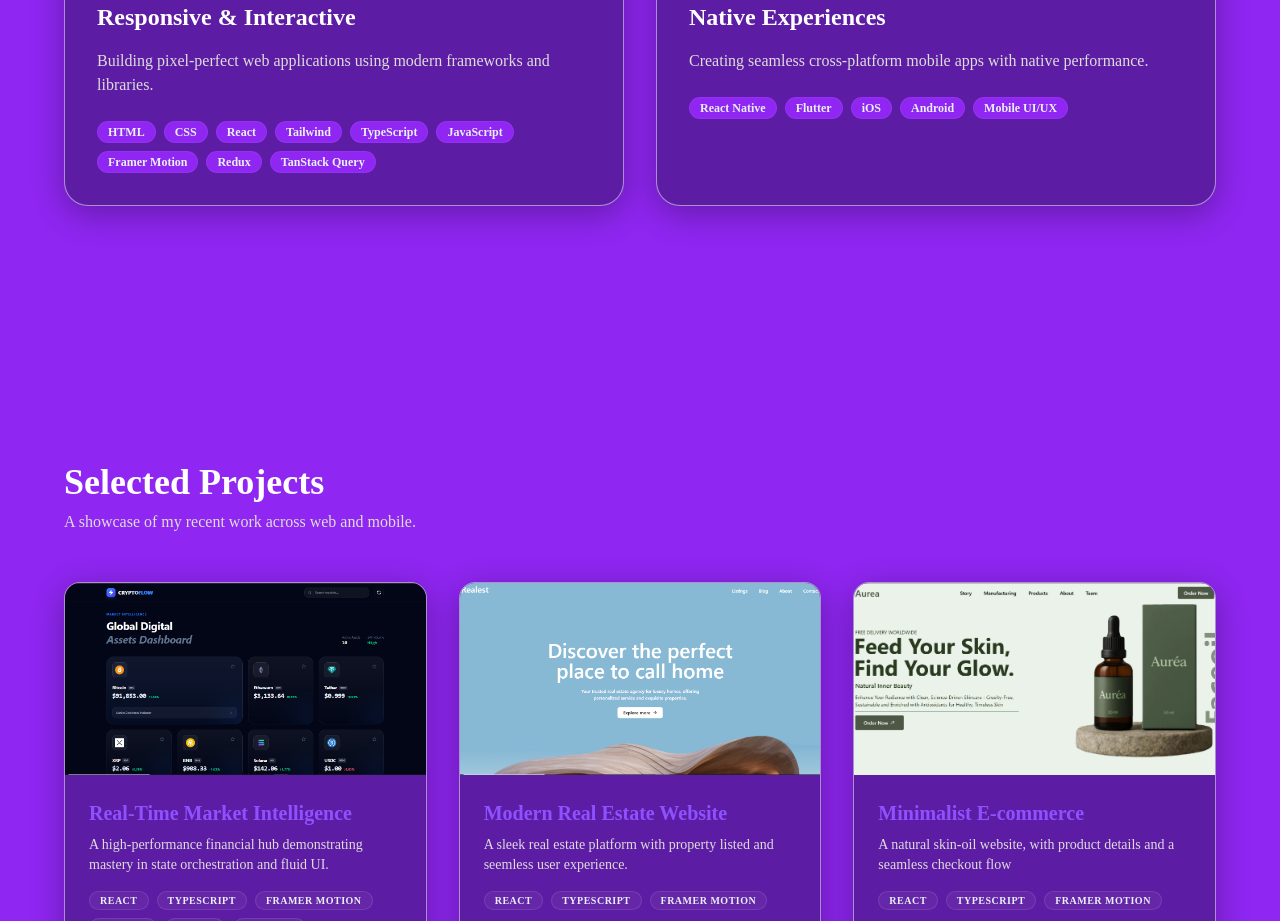
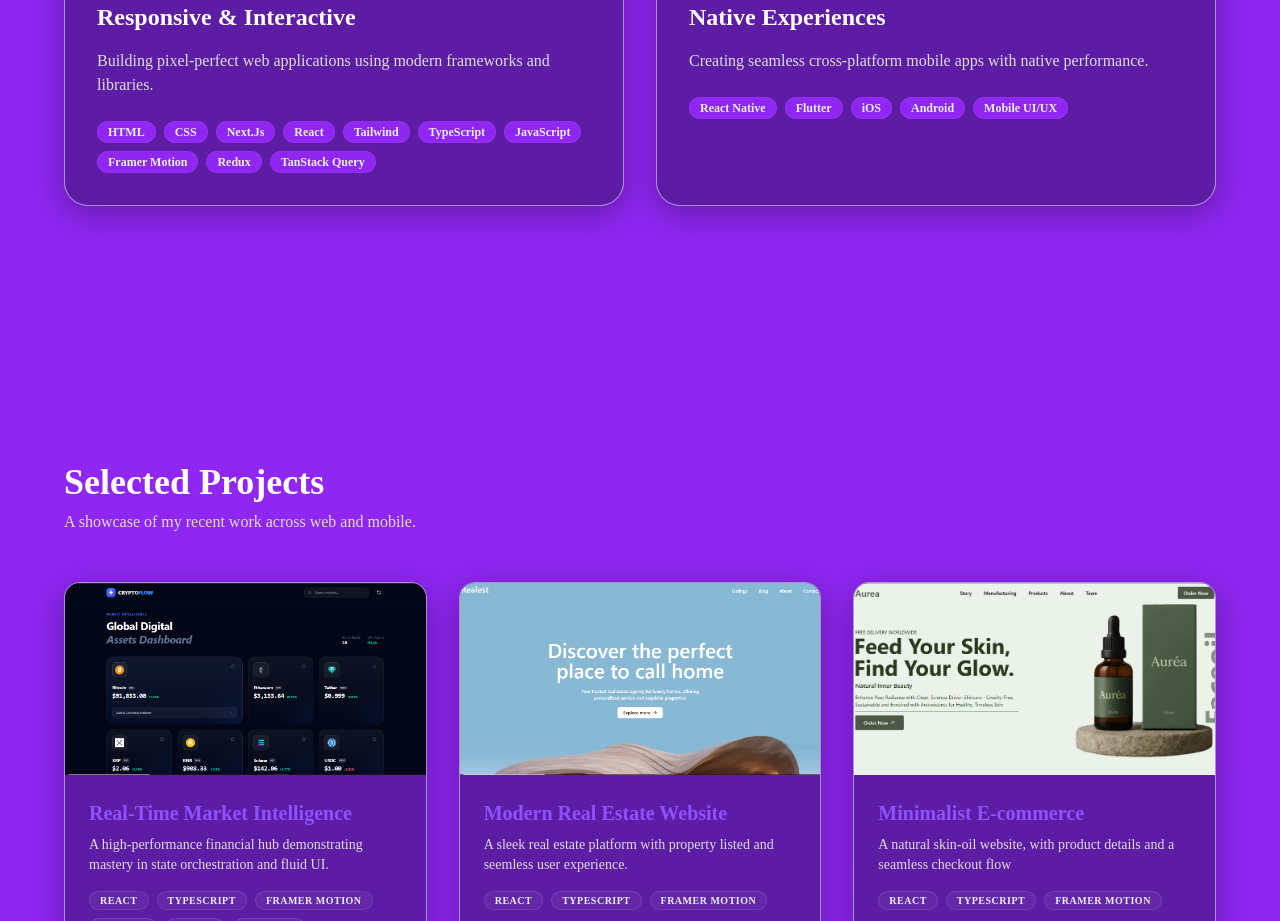
Before and after one commit to Godwin-WebDev002/2026-Portfolio, a React (Vite) app: page / in a window 1280 px wide. Shown: the part 1780-2701 px from the top of the page. Built offline with nearby package versions, Linux system fonts and the light colour scheme; a web font is replaced by a local one.

Commit message:
Update page.tsx

```diff
--- a/src/Components/page.tsx
+++ b/src/Components/page.tsx
@@ -128,7 +128,7 @@ export default function Portfolio() {
               <div className="flex flex-wrap gap-2">
                 {[
                   "HTML",
-                  "CSS",
+                  "CSS", "Next.Js",
                   "React",
                   "Tailwind",
                   "TypeScript",
```
